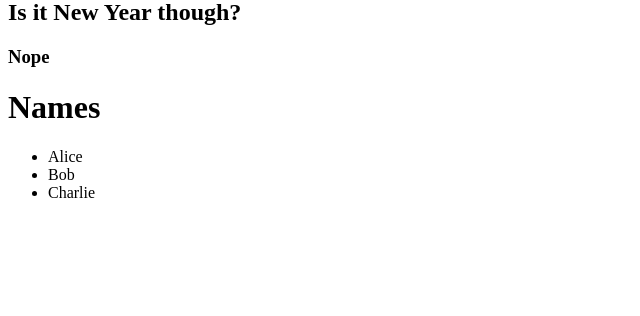
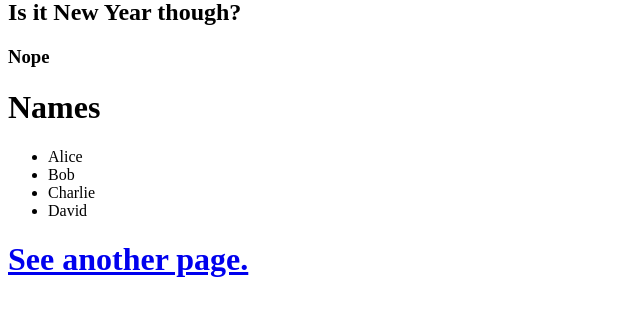
Before and after one commit to Maxsash/lecture2, a Flask app: page /loop in a window 1280 px wide. Shown: the part 128-444 px from the top of the page, without its empty margins (0-640 px from the left). Run offline with Flask 2, Linux system fonts and the light colour scheme.

Commit message:
Using links in HTML with jinja2

```diff
--- a/app.py
+++ b/app.py
@@ -49,5 +49,10 @@ def newYear():
 #using loops
 @app.route("/loop")
 def AliceBob():
-    names = ['Alice', 'Bob', 'Charlie']
+    names = ['Alice', 'Bob', 'Charlie', 'David']
     return render_template("hello.html", names=names)
+
+#using links | IMPORTANT
+@app.route("/links")
+def linking():
+    return render_template("another.html")
--- a/templates/hello.html
+++ b/templates/hello.html
@@ -24,5 +24,8 @@
                 <li>{{ name }}  </li>
             {% endfor %}
         </ul>
+
+        <!--IMPORTANT Using links-->
+        <a href="{{ url_for('linking') }}"><h1>See another page.</h1></a>
     </body>
 </html>
```
